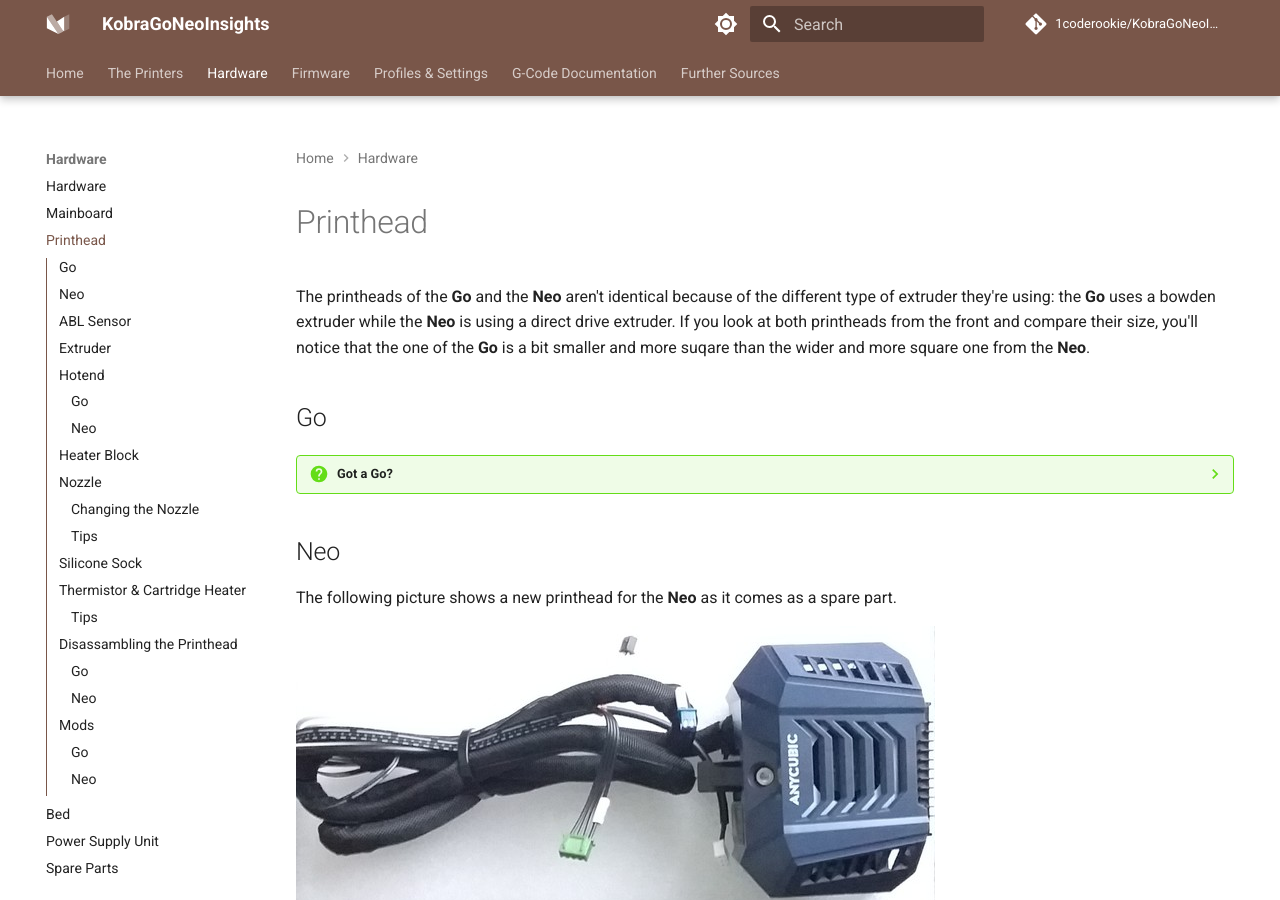
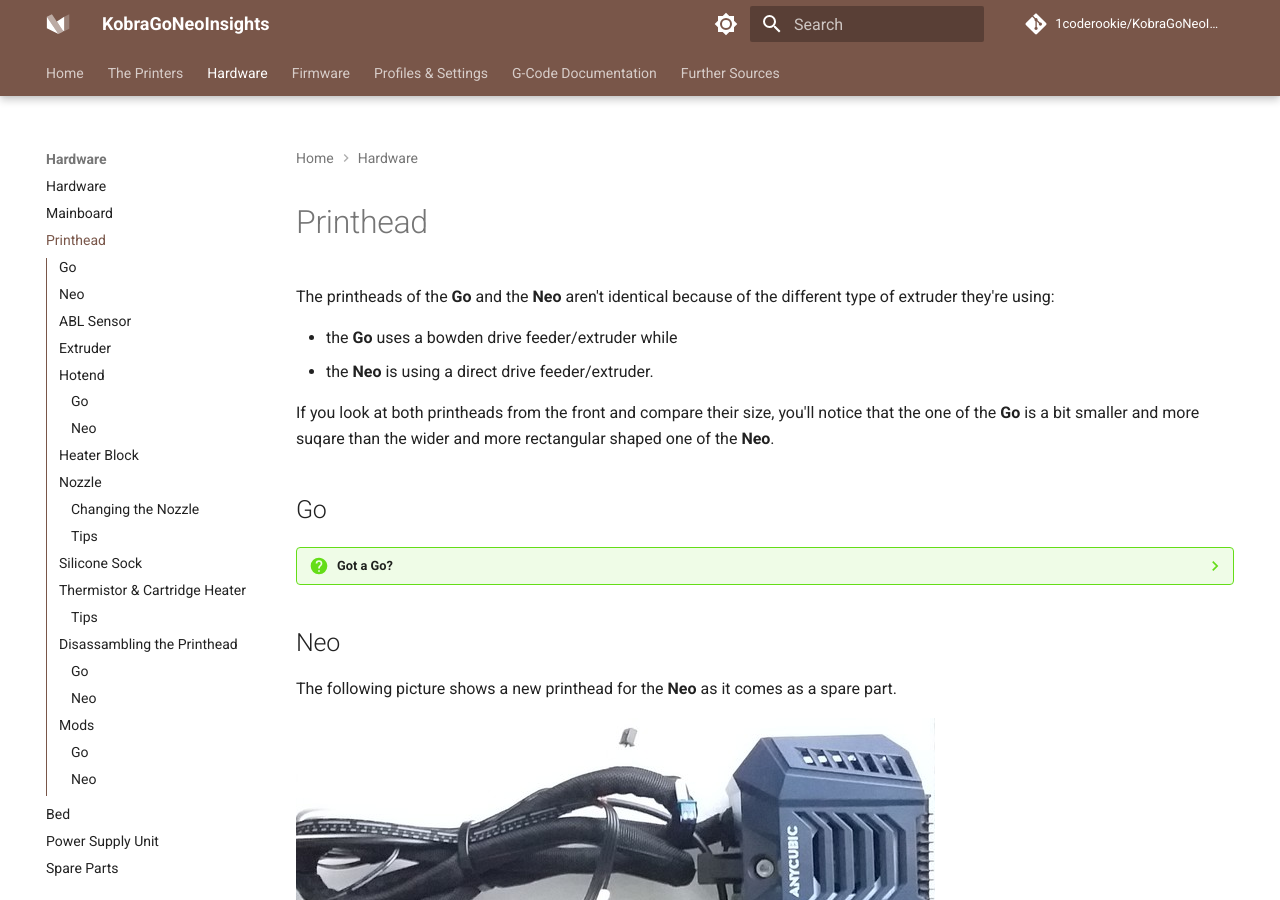
Before and after one commit to 1coderookie/KobraGoNeoInsights, an MkDocs documentation site: the page built from docs/hardware/printhead.md, in a window 1280 px wide and 900 px high. Built offline with MkDocs 1.6.1 and Material for MkDocs 9.7.7, drawn with Linux system fonts in a browser that asks for light colours; comment, search, counter and statistics services are not loaded.

Commit message:
Update printhead.md

```diff
--- a/docs/hardware/printhead.md
+++ b/docs/hardware/printhead.md
@@ -1,7 +1,12 @@
 <link rel=”manifest” href=”docs/manifest.webmanifest”>
 
 # Printhead
-The printheads of the **Go** and the **Neo** aren't identical because of the different type of extruder they're using: the **Go** uses a bowden extruder while the **Neo** is using a direct drive extruder. If you look at both printheads from the front and compare their size, you'll notice that the one of the **Go** is a bit smaller and more suqare than the wider and more square one from the **Neo**.
+The printheads of the **Go** and the **Neo** aren't identical because of the different type of extruder they're using:
+
+- the **Go** uses a bowden drive feeder/extruder while
+- the **Neo** is using a direct drive feeder/extruder.
+
+If you look at both printheads from the front and compare their size, you'll notice that the one of the **Go** is a bit smaller and more suqare than the wider and more rectangular shaped one of the **Neo**.
 
 ## Go
 ??? question "Got a **Go**?"
```
